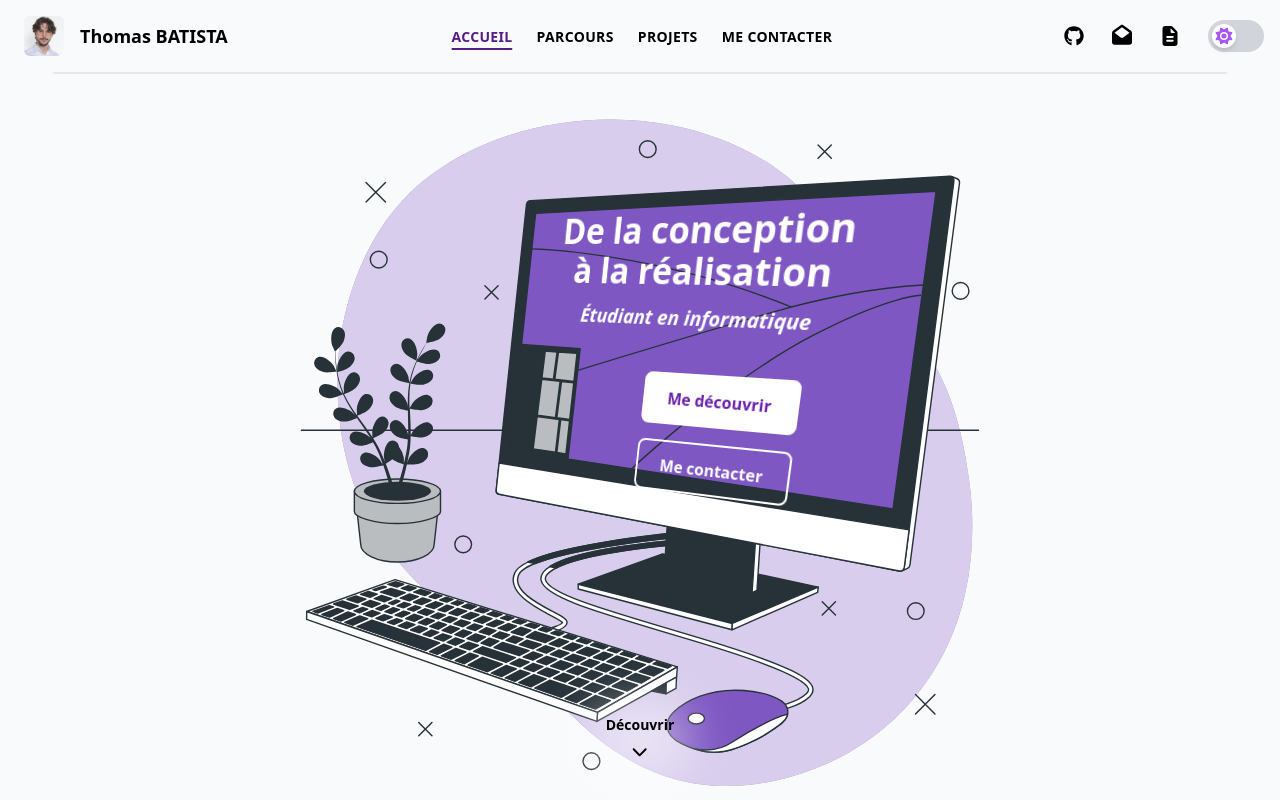
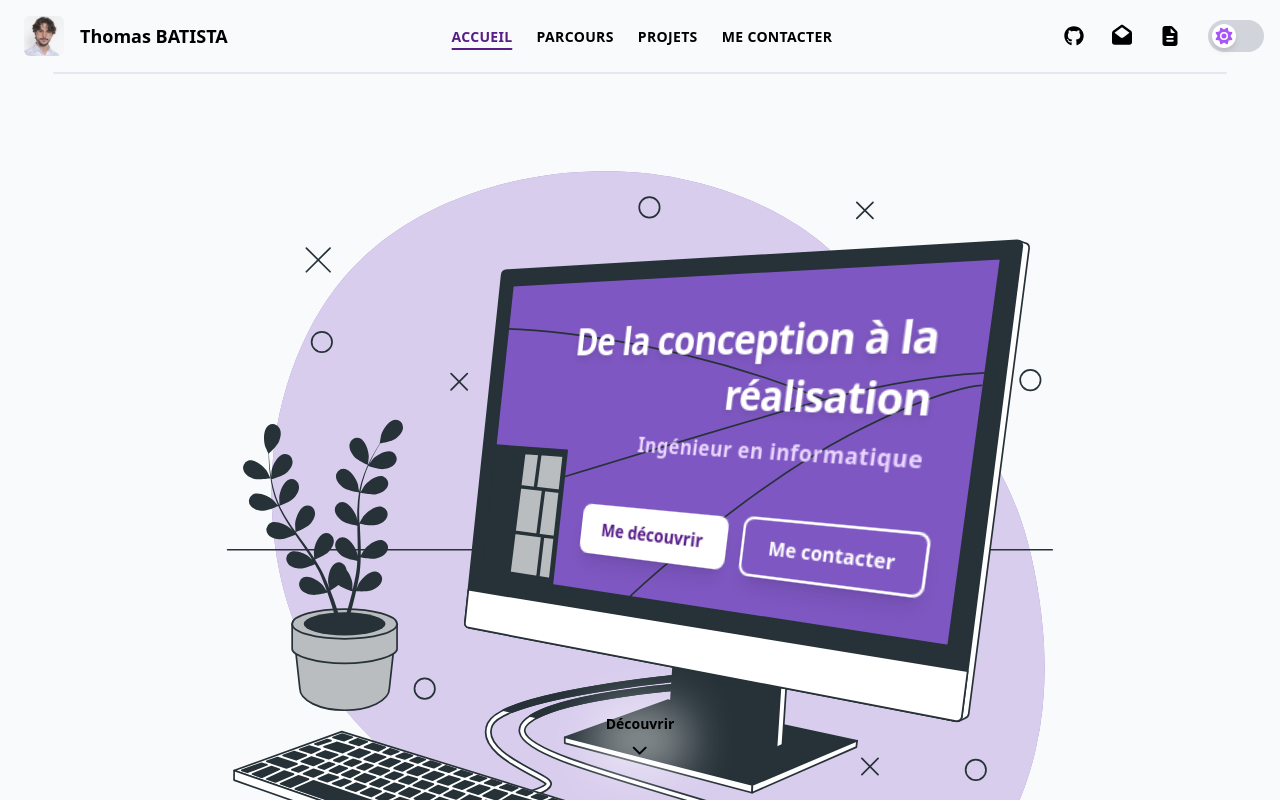
Before and after one commit to thomas-btst/portfolio, a React (Vite) app: page / in a window 1280 px wide. Shown: the top 800 px of the page. Built offline with nearby package versions, Linux system fonts and the light colour scheme.

Commit message:
fix(hero): fix hero 3D dimensions

```diff
--- a/src/features/layout/Hero.tsx
+++ b/src/features/layout/Hero.tsx
@@ -5,39 +5,8 @@ import picture from '../../assets/desktop computer-bro.svg'
 import { Link } from 'react-router-dom'
 import { motion } from 'framer-motion'
 
-// function Slider({
-//   name,
-//   min,
-//   max,
-//   value,
-//   setValue,
-// }: {
-//   name: string
-//   min: number
-//   max: number
-//   value: number
-//   setValue: (val: number) => void
-// }) {
-//   return (
-//     <div className="flex space-x-3 justify-between w-full">
-//       <span>{name}</span>
-//       <input type="range" min={min} max={max} value={value} onChange={(e) => setValue(+e.target.value)}></input>
-//       <span>{value}</span>
-//     </div>
-//   )
-// }
-
 export function Hero() {
   const [top, setTop] = useState(true)
-
-  // const [perspective, setPerspective] = useState(670)
-  // const [x, setX] = useState(-3)
-  // const [y, setY] = useState(-20)
-  // const [z, setZ] = useState(7)
-  // const [translateX, setTranslateX] = useState(0)
-  // const [translateY, setTranslateY] = useState(-100)
-  // const [skewY, setSkewY] = useState(-3)
-  // const [skewX, setSkewX] = useState(0)
 
   useEffect(() => {
     const handleScroll = () => {
@@ -52,62 +21,79 @@ export function Hero() {
   }, [])
 
   return (
+    <>
       <motion.div
-      className="relative grow flex flex-col items-center justify-center px-4 py-16 md:py-32"
-      initial={{ bottom: -300 }}
-      animate={{ bottom: 0 }}
+        className="relative grow flex flex-col items-center justify-center px-4 py-6 md:py-12 w-full"
+        initial={{ opacity: 0, y: 30 }}
+        animate={{ opacity: 1, y: 0 }}
+        transition={{ duration: 0.6, ease: 'easeOut' }}
       >
-      {/* <div className="absolute bottom-0 p-3 rounded-md bg-white space-y-4">
-        <Slider name="perspective" min={0} max={2000} value={perspective} setValue={setPerspective}/>
-        <Slider name="x" min={-100} max={100} value={x} setValue={setX}/>
-        <Slider name="y" min={-100} max={100} value={y} setValue={setY}/>
-        <Slider name="z" min={-100} max={100} value={z} setValue={setZ}/>
-        <Slider name="translateX" min={-100} max={100} value={translateX} setValue={setTranslateX}/>
-        <Slider name="translateY" min={-100} max={100} value={translateY} setValue={setTranslateY}/>
-        <Slider name="skewX" min={-100} max={100} value={skewX} setValue={setSkewX}/>
-        <Slider name="skewY" min={-100} max={100} value={skewY} setValue={setSkewY}/>
-      </div> */}
-      <img className="absolute -z-10 top-0 w-full h-full" src={picture} />
+        {/* 1:1 Aspect Ratio Container using native SVG viewBox scaling */}
+        <div className="relative w-full max-w-[500px] sm:max-w-[650px] md:max-w-[780px] lg:max-w-[850px] aspect-square flex items-center justify-center my-auto">
+          <svg
+            viewBox="0 0 500 500"
+            className="w-full h-full overflow-visible select-none"
+          >
+            {/* Desktop Computer Vector Artwork */}
+            <image href={picture} x="0" y="0" width="500" height="500" />
+
+            {/* ForeignObject container carrying the exact 3D Perspective Screen Overlay */}
+            <foreignObject x="0" y="0" width="500" height="500" className="overflow-visible">
               <div
-        className="absolute flex items-center justify-center ml-5 xl:ml-0 top-[36%] md:top-[30%] xl:top-[28%] xl:justify-between py-4 flex-col space-y-6 bg-blfue-200/70"
                 style={{
-          left: '40.3%',
-          width: '25%',
-          height: '38%',
-          transform: `perspective(670px) rotateX(-3deg) rotateY(-20deg) rotateZ(7deg) translateY(-100px) skewY(-3deg)`,
-          // transform: `perspective(${perspective}px) rotateX(${x}deg) rotateY(${y}deg) rotateZ(${z}deg) translateY(${translateY}px) translateX(${translateX}px) skewX(${skewX}deg) skewY(${skewY}deg)`,
-          transformOrigin: 'center center',
+                  position: 'absolute',
+                  top: 0,
+                  left: 0,
+                  width: '400px',
+                  height: '250px',
+                  transform:
+                    'matrix3d(0.419367, -0.080956, 0, -0.000645, -0.062092, 0.695577, 0, 0.000069, 0, 0, 1, 0, 175.23, 79.81, 0, 1)',
+                  transformOrigin: '0 0',
                 }}
+                className="flex flex-col items-center justify-center p-6 space-y-9 text-white overflow-hidden"
               >
-        <div className="space-y-3 flex flex-col items-center">
-          <h1 className="text-4xl font-bold text-white text-center">De la conception à la réalisation</h1>
-          <span className="hidden sm:block text-xl italic font-bold text-white">Étudiant en informatique</span>
+                {/* Main Content: Title & Subtitle */}
+                <div className="flex flex-col items-end space-y-2 text-right px-2">
+                  <h1 className="text-3xl font-black text-white leading-snug tracking-tight drop-shadow-md">
+                    De la conception à la réalisation
+                  </h1>
+                  <p className="text-md font-semibold text-purple-200 tracking-wide drop-shadow-xs">
+                    Ingénieur en informatique
+                  </p>
                 </div>
-        <div className="hidden xl:flex flex-wrap justify-center gap-4 pt-4 ml-20">
+
+                {/* Interactive Action Buttons */}
+                <div className="flex items-center justify-center gap-3 w-full pl-20">
                   <a
                     href="#presentation"
-            className="px-6 py-3 bg-white text-purple-800 hover:bg-opacity-0 border-2 hover:text-white border-white rounded-lg font-semibold transition-all duration-100"
+                    className="px-5 py-2.5 bg-white text-purple-900 hover:bg-purple-100 hover:text-purple-950 font-extrabold text-sm rounded-lg shadow-lg transition-all duration-200 hover:scale-105 active:scale-95 text-nowrap flex items-center justify-center"
                   >
                     Me découvrir
                   </a>
                   <Link
                     to="/contact"
-            className="px-6 py-3 border-2 border-white text-white hover:text-purple-800 hover:bg-white rounded-lg font-semibold transition-all duration-100"
+                    className="px-5 py-2.5 border-2 border-white text-white hover:bg-white/20 font-extrabold text-sm rounded-lg shadow-lg transition-all duration-200 hover:scale-105 active:scale-95 text-nowrap flex items-center justify-center"
                   >
                     Me contacter
                   </Link>
                 </div>
               </div>
+            </foreignObject>
+          </svg>
+        </div>
+      </motion.div>
+
+      {/* Scroll Down Indicator */}
       <a
         href="#presentation"
-        className={`absolute px-3 rounded-full pt-4 pb-1 ${top ? 'bottom-7' : 'bottom-32 opacity-0'} transition-all duration-500 left-1/2 -translate-x-1/2`}
+        className={`fixed px-3 rounded-full pt-4 pb-1 ${top ? 'bottom-7 opacity-100' : 'bottom-32 opacity-0 pointer-events-none'} transition-all duration-500 left-1/2 -translate-x-1/2 z-30`}
       >
-        <span className="absolute inset-0 bg-white blur-xl opacity-50"></span>
-        <div className="animate-bounce flex flex-col text-lg text-black font-bold items-center z-20">
+        <span className="absolute inset-0 bg-white blur-xl opacity-50 dark:opacity-20"></span>
+        <div className="animate-bounce flex flex-col text-lg text-black dark:text-white font-bold items-center relative z-20">
           <p className="mb-2 text-sm">Découvrir</p>
-          <FontAwesomeIcon icon={faChevronDown} className="size-4 text-black" />
+          <FontAwesomeIcon icon={faChevronDown} className="size-4 text-black dark:text-white" />
         </div>
       </a>
-    </motion.div>
+    </>
   )
 }
```
Lines whose indentation alone changed are shown as unchanged.
